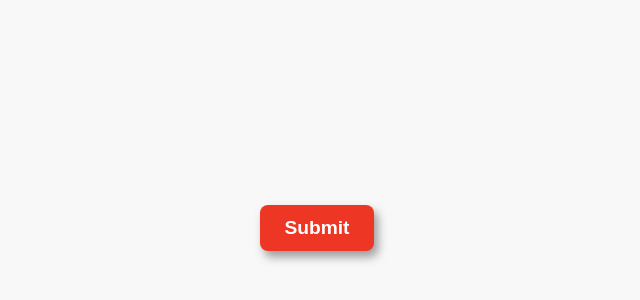
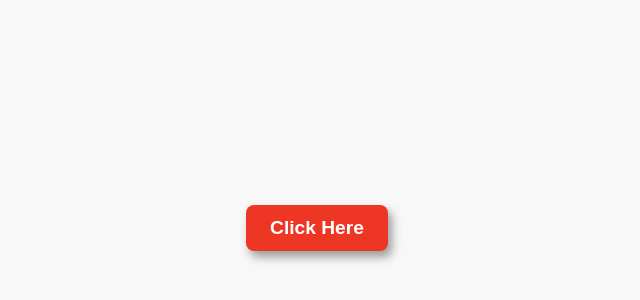
Before and after one commit to tvdcdev/blog, a plain HTML site: page microinteractions-example.html in a window 1280 px wide. Shown: the part 172-472 px from the top of the page, without its empty margins (323-963 px from the left). Drawn offline with Linux system fonts and the light colour scheme.

Commit message:
modified:   microinteractions-example.html

```diff
--- a/microinteractions-example.html
+++ b/microinteractions-example.html
@@ -61,7 +61,7 @@
     </style>
   </head>
   <body>
-    <button id="button">Submit</button>
+    <button id="button">Click Here</button>
     <div class="loader"></div>
     <script>
       const button = document.getElementById("button");
```
